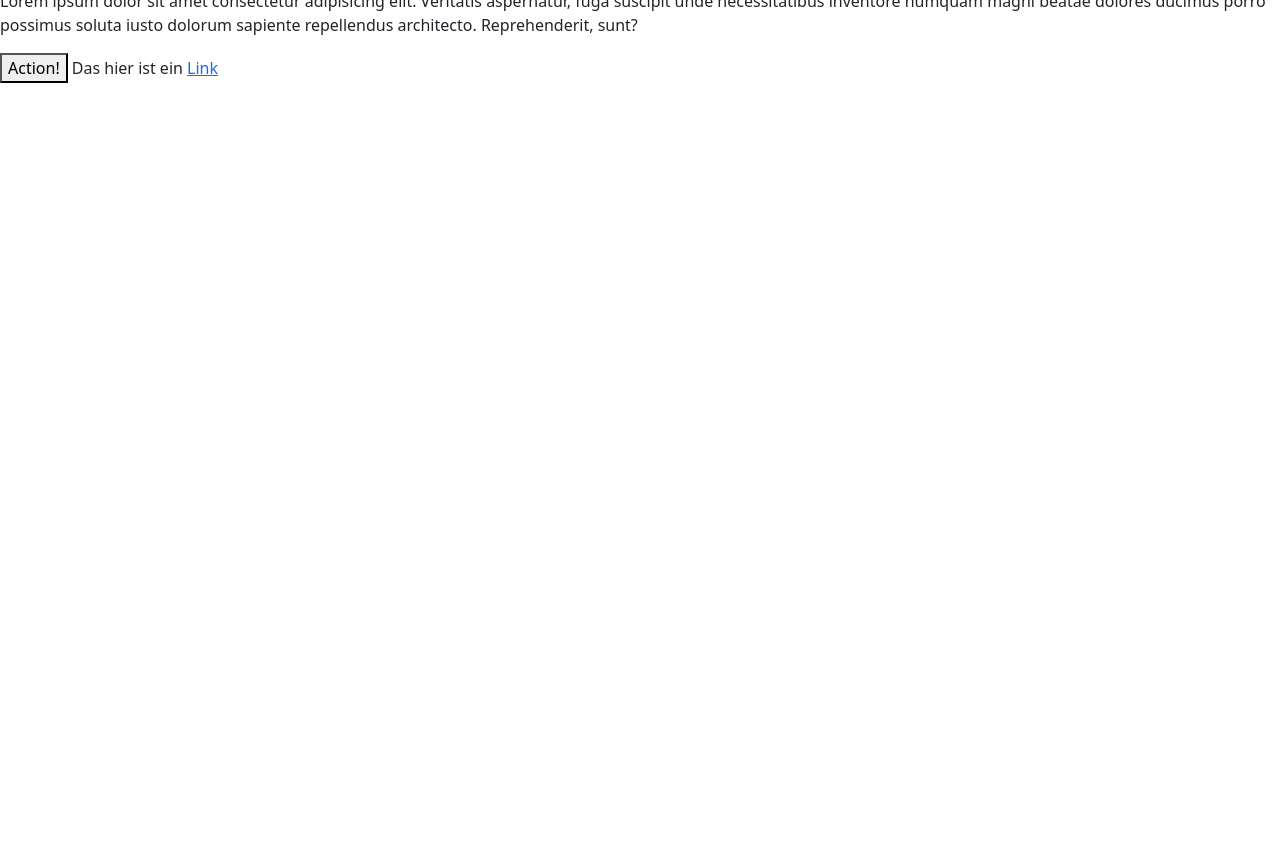
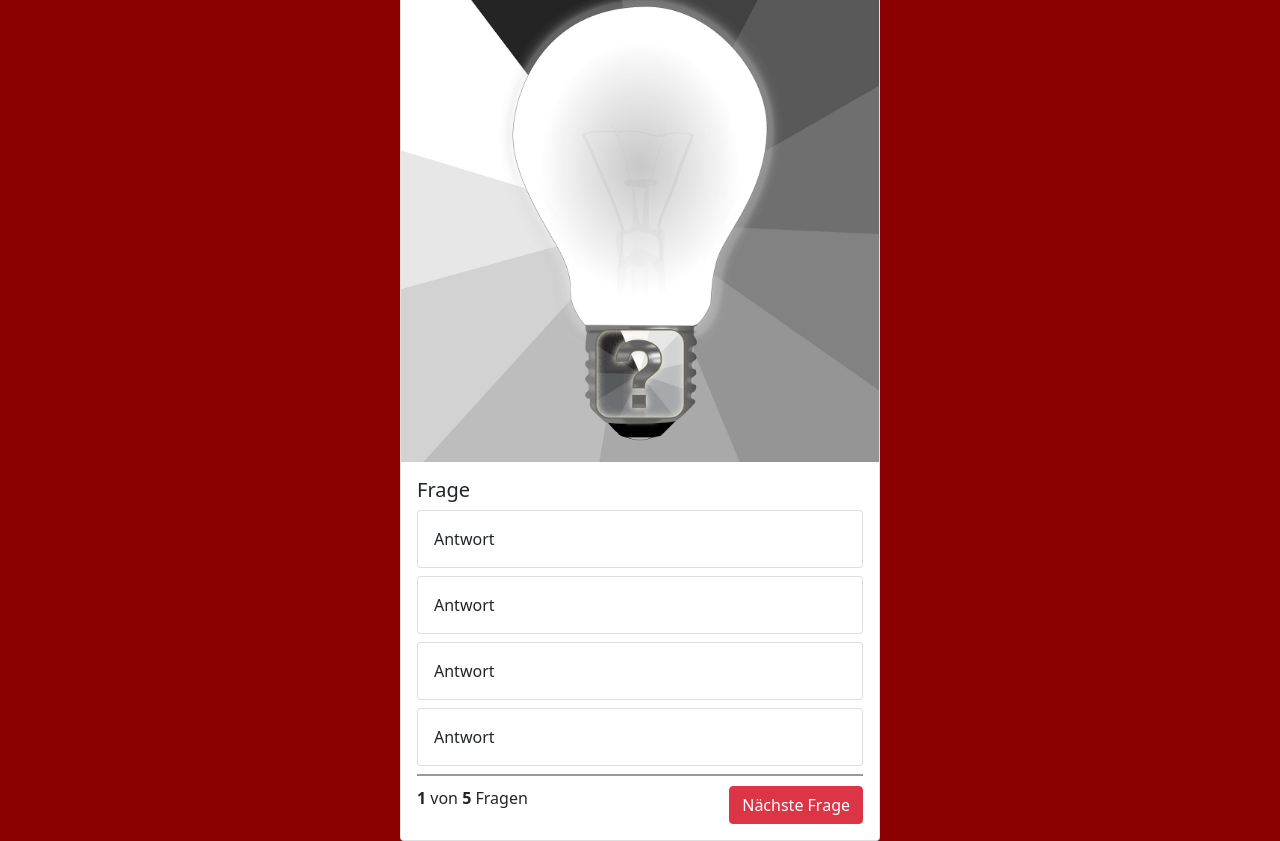
Before and after one commit to axelottmann/Quiz-App, a website: page index.html in a window 1280 px wide. Shown: the part 67-908 px from the top of the page. Before the commit the page ends 800 px from the top, so only its background shows below. Drawn offline with nearby package versions, Linux system fonts and the light colour scheme.

Commit message:
Initial commit

```diff
--- a/index.html
+++ b/index.html
@@ -1,17 +1,67 @@
 <!DOCTYPE html>
-<html>
-    <head>
-        <title>QuizApp</title>
-        <link rel="stylesheet" href="node_modules/bootstrap/dist/css/bootstrap.min.css">
-    </head>
-    <body>
-        <h1>Hallo Welt</h1>
+<html lang="de">
+<head>
+    <meta charset="UTF-8">
+    <meta name="viewport" content="width=device-width, initial-scale=1.0">
+    <title>QuizApp</title>
 
-        <p>Lorem ipsum dolor sit amet consectetur adipisicing elit. Veritatis aspernatur, fuga suscipit unde necessitatibus inventore numquam magni beatae dolores ducimus porro possimus soluta iusto dolorum sapiente repellendus architecto. Reprehenderit, sunt?</p>
+    <link rel="stylesheet" href="style.css">
+    <script src="script.js" defer></script>
 
-        <button>Action!</button>
+    <!-- Bootstrap files -->
+     <link href="https://cdn.jsdelivr.net/npm/bootstrap@5.0.2/dist/css/bootstrap.min.css" rel="stylesheet" integrity="sha384-EVSTQN3/azprG1Anm3QDgpJLIm9Nao0Yz1ztcQTwFspd3yD65VohhpuuCOmLASjC" crossorigin="anonymous">
+     <script src="https://cdn.jsdelivr.net/npm/bootstrap@5.0.2/dist/js/bootstrap.bundle.min.js" integrity="sha384-MrcW6ZMFYlzcLA8Nl+NtUVF0sA7MsXsP1UyJoMp4YLEuNSfAP+JcXn/tWtIaxVXM" crossorigin="anonymous"></script>
 
-        Das hier ist ein <a href="#">Link</a>
+</head>
 
-    </body>
+<body>
+    <nav class="navbar navbar-light bg-light">
+        <div class="container-fluid">
+          <span class="navbar-brand mb-0 h1">QuizApp</span>
+        </div>
+    </nav>
+
+    <div class="container">
+
+        <div class="card quiz-card">
+                <img src="./img/quiz-background.jpg" class="card-img-top">
+            <div class="card-body">
+                <h5 class="card-title">Frage</h5>
+
+                <div class="card mb-2">
+                    <div class="card-body">
+                        Antwort
+                    </div>
+                </div>
+
+                <div class="card mb-2">
+                    <div class="card-body">
+                        Antwort
+                    </div>
+                </div>
+
+                <div class="card mb-2">
+                    <div class="card-body">
+                        Antwort
+                    </div>
+                </div>
+
+                <div class="card mb-2">
+                    <div class="card-body">
+                        Antwort
+                    </div>
+                </div>
+
+                <div class="question-footer">
+                    <span>
+                        <b>1</b> von <b>5</b> Fragen
+                    </span>
+                    <button type="button" class="btn btn-danger">Nächste Frage</button>
+
+                </div>
+            </div>
+        </div>
+    </div>
+</body>
+
 </html>
--- a/style.css
+++ b/style.css
@@ -0,0 +1,22 @@
+body {
+    background-color: darkred !important;
+}
+
+.container {
+    min-height: 100vh;
+    background-color: darkred !important;
+    display: flex;
+    justify-content: center;
+    align-items: center;
+}
+
+.quiz-card {
+    width: 30rem;
+}
+
+.question-footer {
+    border-top: 2px solid rgba(0, 0, 0, 0.4);
+    padding-top: 10px;
+    display: flex;
+    justify-content: space-between;
+}
```
Also changed, not shown: Quizapp/Option 1 Copy 12.jpg (added), Quizapp/Option 1 Copy 15.jpg (added), Quizapp/Option 1 Copy 16.jpg (added), Quizapp/Option 1 Copy 17.jpg (added), Quizapp/brain result.png (added), Quizapp/brainbg.jpg (added), Quizapp/logo.png (added), Quizapp/tropy.png (added), img/quiz-background.jpg (added).
